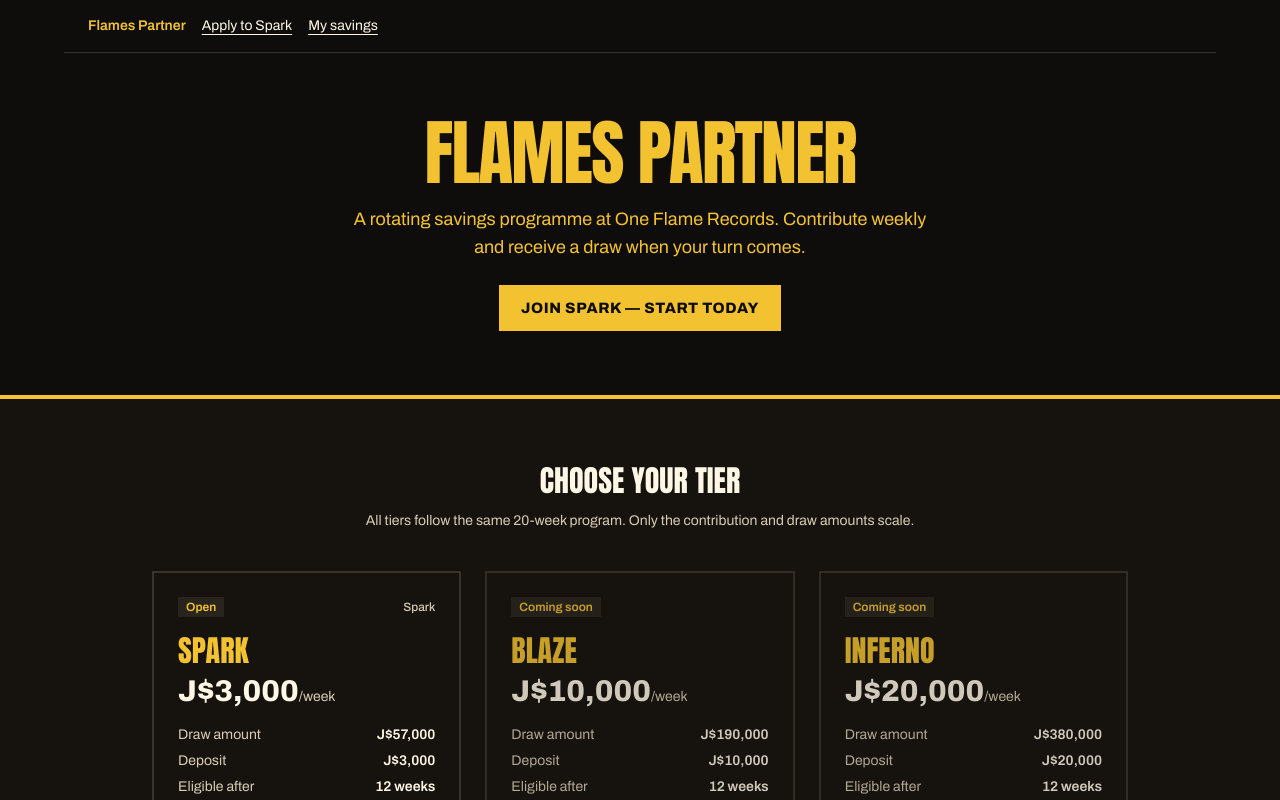
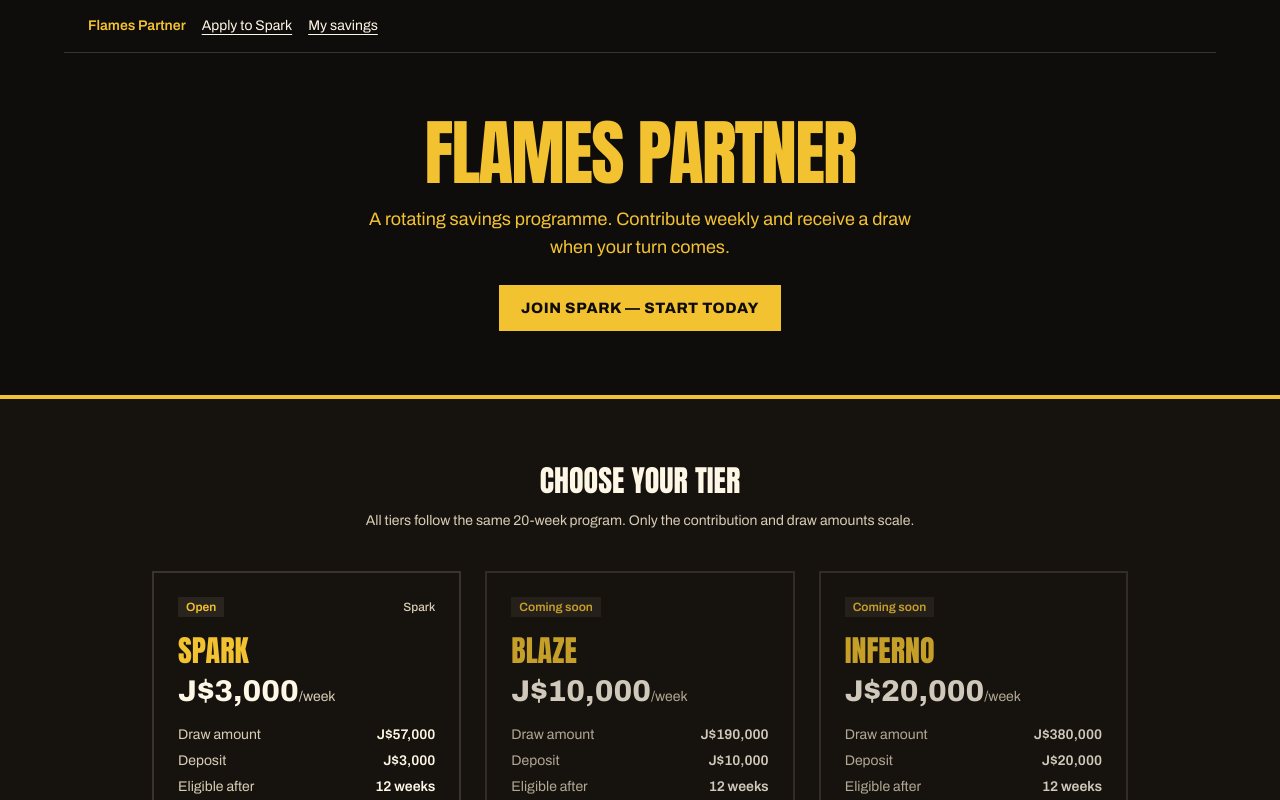
Before and after one commit to fknighted/one-flame-records, a Next.js app: page /flames-partner in a window 1280 px wide. Shown: the top 800 px of the page. Built offline with nearby package versions, Linux system fonts and the light colour scheme; no server answers; a web font is replaced by a local one.

Commit message:
fix: simplify Flames Partner description

```diff
--- a/src/app/(public)/flames-partner/layout.tsx
+++ b/src/app/(public)/flames-partner/layout.tsx
@@ -1,7 +1,7 @@
 import type { Metadata } from 'next';
 import Link from 'next/link';
 import '@/app/studio.css';
-export const metadata:Metadata={title:'Flames Partner',description:'The rotating savings programme at One Flame Records.'};
+export const metadata:Metadata={title:'Flames Partner',description:'The rotating savings programme.'};
 export default function PartnerLayout({children}:{children:React.ReactNode}) {
   return <div className="partner-section studio-shell">
     <nav aria-label="Flames Partner" className="mx-auto flex max-w-6xl flex-wrap items-center gap-4 border-b border-line px-4 py-4 text-sm sm:px-6">
--- a/src/app/(public)/flames-partner/page.tsx
+++ b/src/app/(public)/flames-partner/page.tsx
@@ -21,7 +21,7 @@ export default function WelcomePage() {
       <section className="border-b-4 border-yellow bg-black px-6 py-16 text-center">
         <h1 className="font-poster text-5xl uppercase tracking-tight text-yellow sm:text-7xl">Flames Partner</h1>
         <p className="mt-4 text-lg text-yellow max-w-xl mx-auto">
-          A rotating savings programme at One Flame Records. Contribute weekly and receive a draw when your turn comes.
+          A rotating savings programme. Contribute weekly and receive a draw when your turn comes.
         </p>
         <Link
           href="/flames-partner/signup?tier=spark"
```
